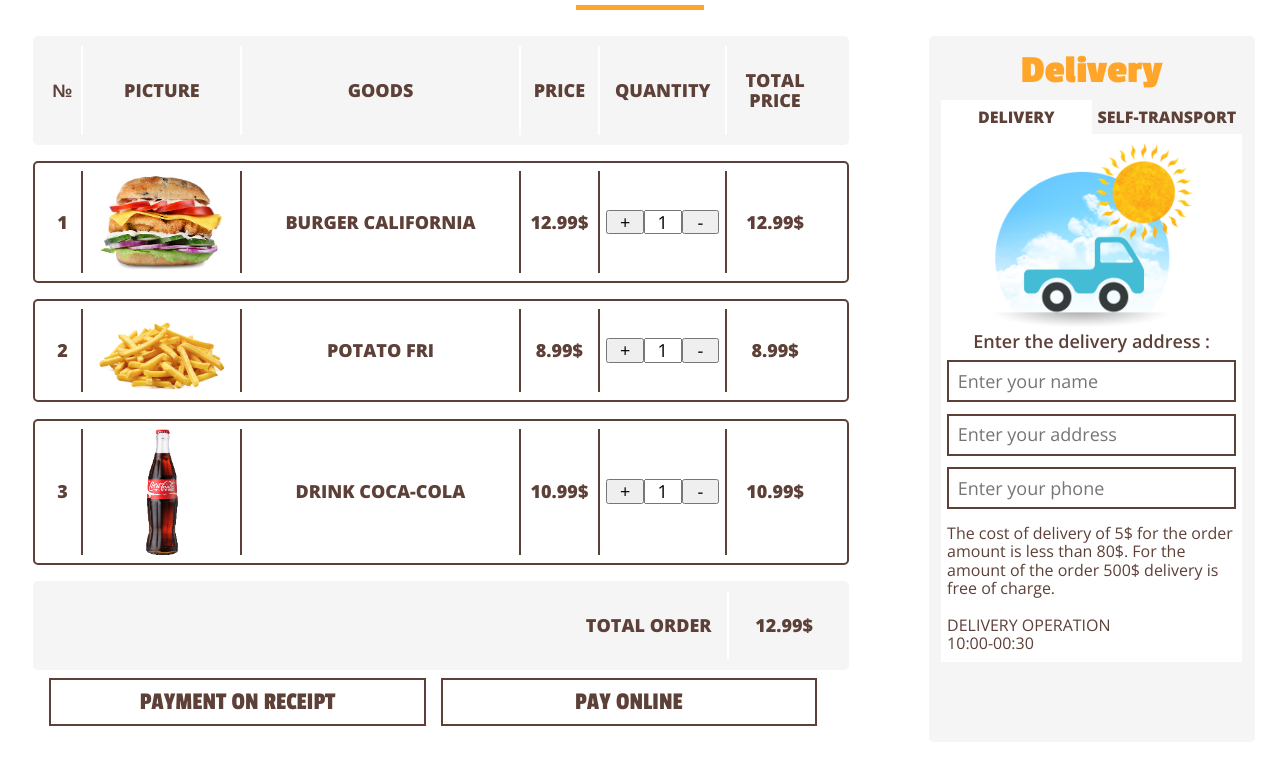
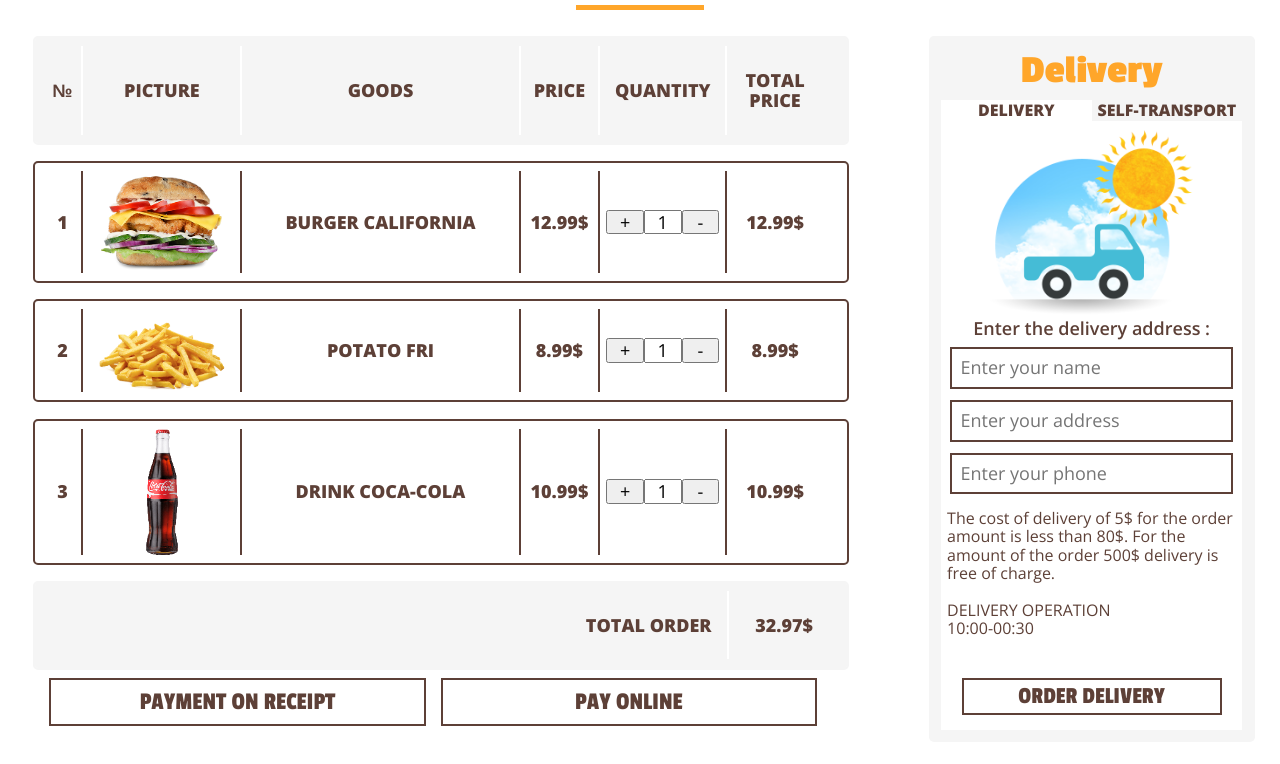
Before and after one commit to velnychukyuracv/Yummy-cafe, a website: page app/shopping.html in a window 1280 px wide. Shown: the part 202-966 px from the top of the page. Drawn offline with nearby package versions, Linux system fonts and the light colour scheme.

Commit message:
calculation

```diff
--- a/app/js/order.js
+++ b/app/js/order.js
@@ -17,9 +17,16 @@ $(document).ready(function() {
             $('.shopping_order_goods_total_value_'+i).text(newPrice.toFixed(2));
 
             if (+$input.val() > 0) {
-                console.log('false')
+                console.log('true')
                 $('.shopping_order_goods_quantity_minus_'+i).attr('disabled', false);
             }
+
+
+            var totalPrice1 = +$('.shopping_order_goods_total_value_1').text();
+            var totalPrice2 = +$('.shopping_order_goods_total_value_2').text();
+            var totalPrice3 = +$('.shopping_order_goods_total_value_3').text();
+            newPrice = totalPrice1 + totalPrice2 + totalPrice3;
+            $('.shopping_total_order').text(newPrice.toFixed(2));
 
             return false;
         });
@@ -41,20 +48,38 @@ $(document).ready(function() {
             $('.shopping_order_goods_total_value_'+i).text(newPrice.toFixed(2));
 
             if (+$input.val() === 0) {
-                console.log('true')
+                console.log('false')
                 $('.shopping_order_goods_quantity_minus_'+i).attr('disabled', true);
             }
+
+
+            var totalPrice1 = +$('.shopping_order_goods_total_value_1').text();
+            var totalPrice2 = +$('.shopping_order_goods_total_value_2').text();
+            var totalPrice3 = +$('.shopping_order_goods_total_value_3').text();
+            newPrice = totalPrice1 + totalPrice2 + totalPrice3;
+            $('.shopping_total_order').text(newPrice.toFixed(2));
 
             return false;
         });
     }
 
     /*work counter of shopping basket order goods quantity*/
-    for(var i=0; i<4;i++){
+    for(var i=1; i<4;i++){
         plus(i);
         minus(i);
 
+
+        var totalPrice1 = +$('.shopping_order_goods_total_value_1').text();
+        var totalPrice2 = +$('.shopping_order_goods_total_value_2').text();
+        var totalPrice3 = +$('.shopping_order_goods_total_value_3').text();
+        newPrice = totalPrice1 + totalPrice2 + totalPrice3;
+        $('.shopping_total_order').text(newPrice.toFixed(2));
+
+
     }
+
+
+
 
 
 //Buttons tabs  delivery at shopping.html (shopping basket)
--- a/app/less/shopping.less
+++ b/app/less/shopping.less
@@ -408,7 +408,7 @@
             display: none;
             flex-direction: column;
             align-items: center;
-            padding: 3% 2%;
+            padding: 3% 2% 1%;
             img{
               width: 70%;
             }
@@ -419,17 +419,39 @@
               font-weight: 600;
               color: @color-wine;
             }
-            input{
-              margin: 2%;
+            form{
               width: 100%;
-              padding: 3%;
-              border: 2px solid @color-wine;
+              padding: 0 1%;
+              input{
+                margin: 2% 0;
+                width: 100%;
+                padding: 3%;
+                border: 2px solid @color-wine;
+              }
             }
+
             p{
               font-family: @font-OpenSans;
               font-size: @font-size-standard;
               color: @color-wine;
               margin-top: 3%;
+            }
+            .delivery_button{
+              cursor: pointer;
+              width: 90%;
+              padding: 1%;
+              margin: 14% 0 4%;
+              text-transform: uppercase;
+              color:@color-wine;
+              outline: none;
+              background-color: @color-content;
+              font-family: @font-PassionOne;
+              font-size: @font-size-menu-name - 6px;
+              border: 2px solid @color-wine;
+              &:hover{
+                color: @color-yellow-text;
+                border: 2px solid @color-yellow-text;
+              }
             }
           }
           li.active{
--- a/app/shopping.html
+++ b/app/shopping.html
@@ -161,7 +161,7 @@
                     <h5>Total order </h5>
                 </div>
                 <div class="shopping_order_total_price">
-                    <span class="shopping_total_order"> 12.99 </span>
+                    <span class="shopping_total_order"> </span>
                     <p> $ </p>
                 </div>
 
@@ -194,10 +194,15 @@
                 <li class="active" id="tab-1">
                      <img src="img/delivery_daily.png" alt="delivery">
                      <h6> Enter the delivery address : </h6>
-                     <input type="text" name="name" id="name" placeholder="Enter your name">
-                     <input type="text" name="address" id="address" placeholder="Enter your address">
-                     <input type="tel" name="phone" id="number_phone" placeholder="Enter your phone">
+                    <form action="#">
+                        <input type="text" name="nameForDelivery" id="nameForDelivery" placeholder="Enter your name">
+                        <input type="text" name="address" id="address" placeholder="Enter your address">
+                        <input type="tel" name="phone" id="number_phone" placeholder="Enter your phone">
+                    </form>
+
                      <p>The cost of delivery of 5$ for the order amount is less than 80$. For the amount of the order 500$ delivery is free of charge.  <br><br>DELIVERY OPERATION<br>10:00-00:30 </p>
+
+                    <button class="delivery_button"> Order delivery </button>
                 </li>
 
                 <!--self-transport information-->
```
Also changed, not shown: app/header-footer.html (+1 -1 lines), app/css/shopping.css, app/less/shopping.css.
